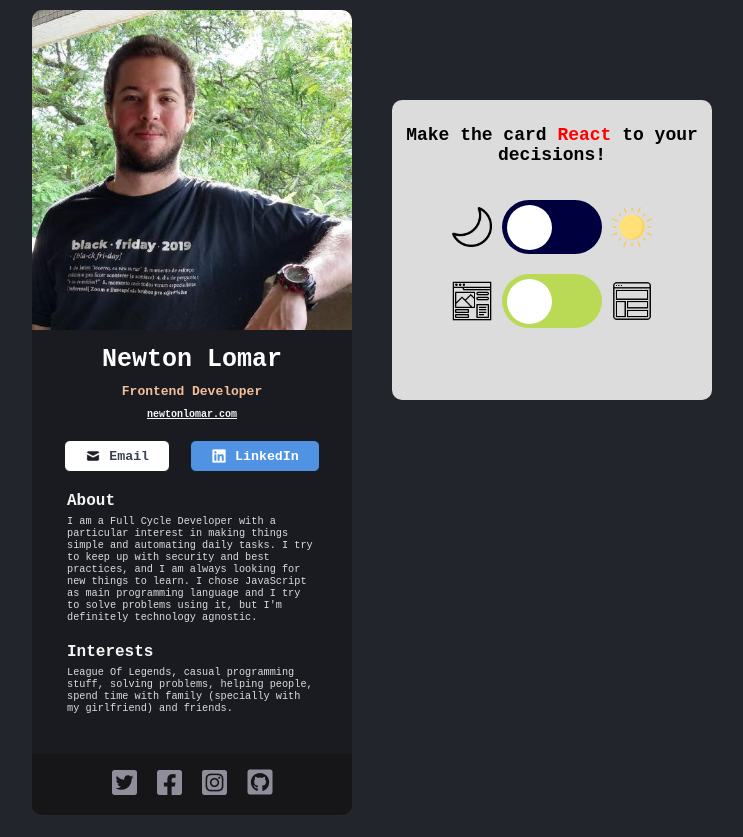
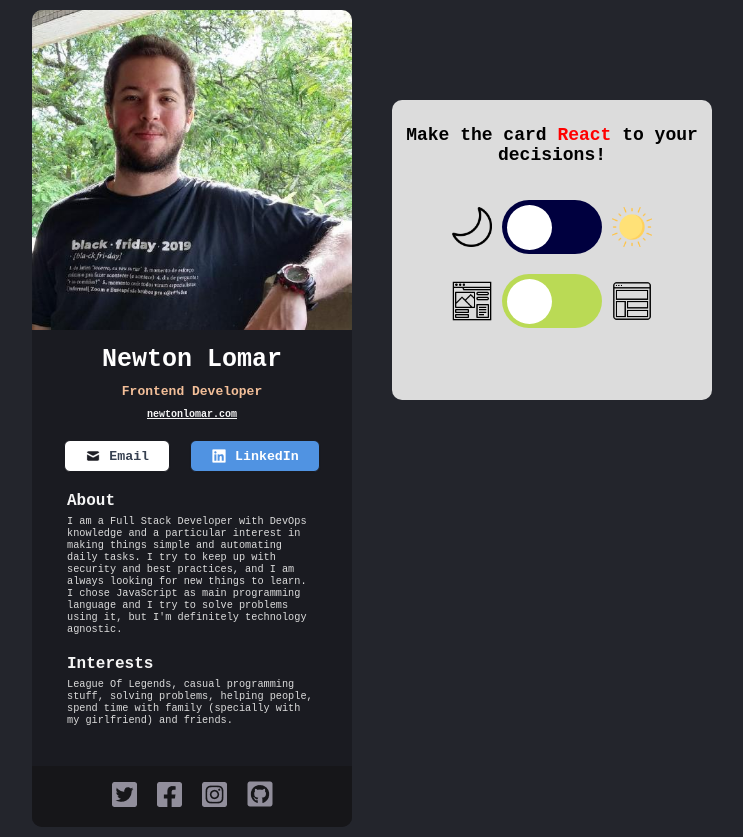
Before and after one commit to newlomar/digital-business-card, a React (Vite) app: page / in a window 1280 px wide. Shown: the whole page, without its empty margins (268-1011 px from the left). Built offline with nearby package versions, Linux system fonts and the light colour scheme; a web font is replaced by a local one.

Commit message:
about text update

```diff
--- a/src/About/About.jsx
+++ b/src/About/About.jsx
@@ -4,11 +4,12 @@ export default function About() {
       <section className='about about__about'>
         <h4 className='h4'>About</h4>
         <p className='p'>
-          I am a Full Cycle Developer with a particular interest in making
-          things simple and automating daily tasks. I try to keep up with
-          security and best practices, and I am always looking for new things to
-          learn. I chose JavaScript as main programming language and I try to
-          solve problems using it, but I'm definitely technology agnostic.
+          I am a Full Stack Developer with DevOps knowledge and a particular
+          interest in making things simple and automating daily tasks. I try to
+          keep up with security and best practices, and I am always looking for
+          new things to learn. I chose JavaScript as main programming language
+          and I try to solve problems using it, but I'm definitely technology
+          agnostic.
         </p>
       </section>
       <section className='about about__interests'>
```
